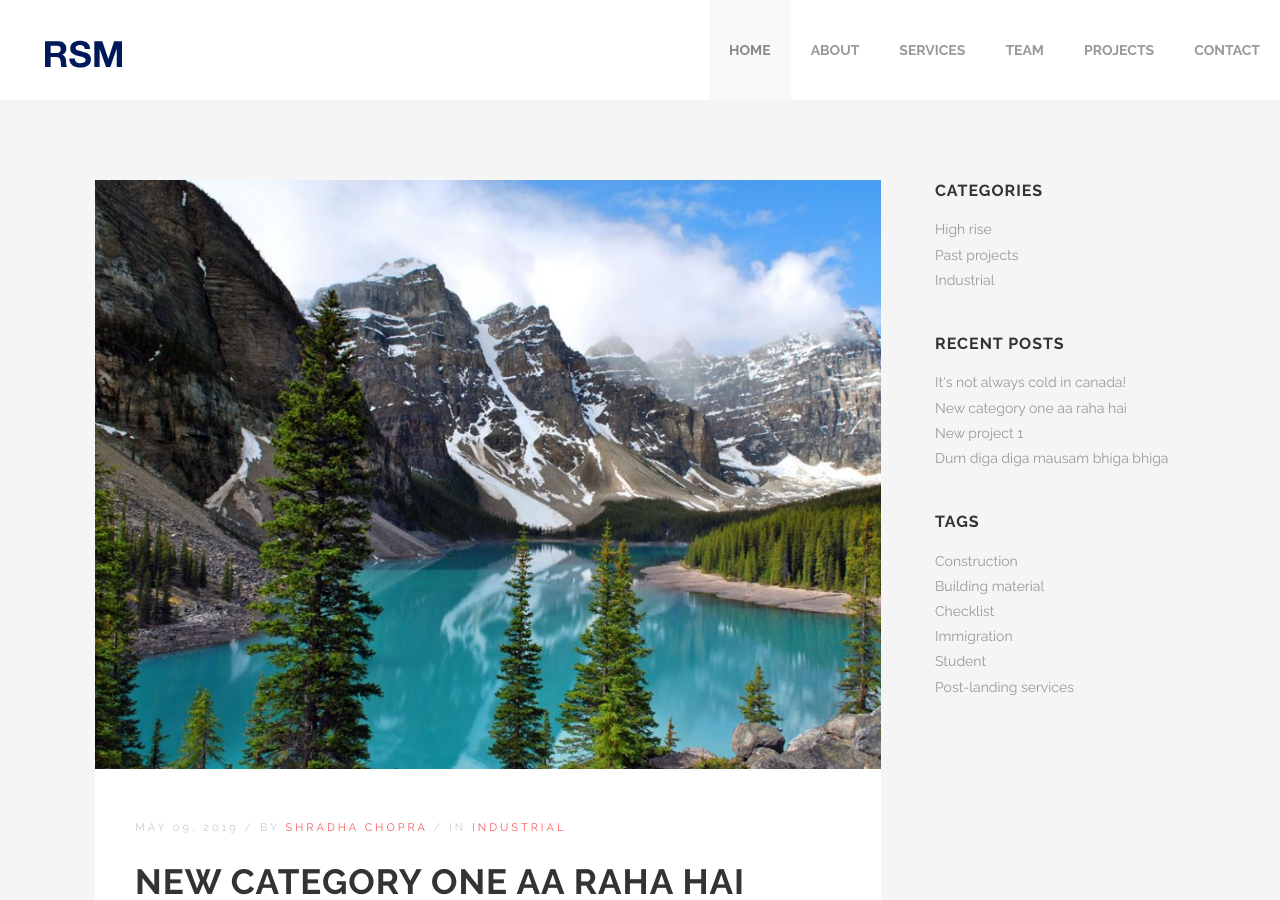
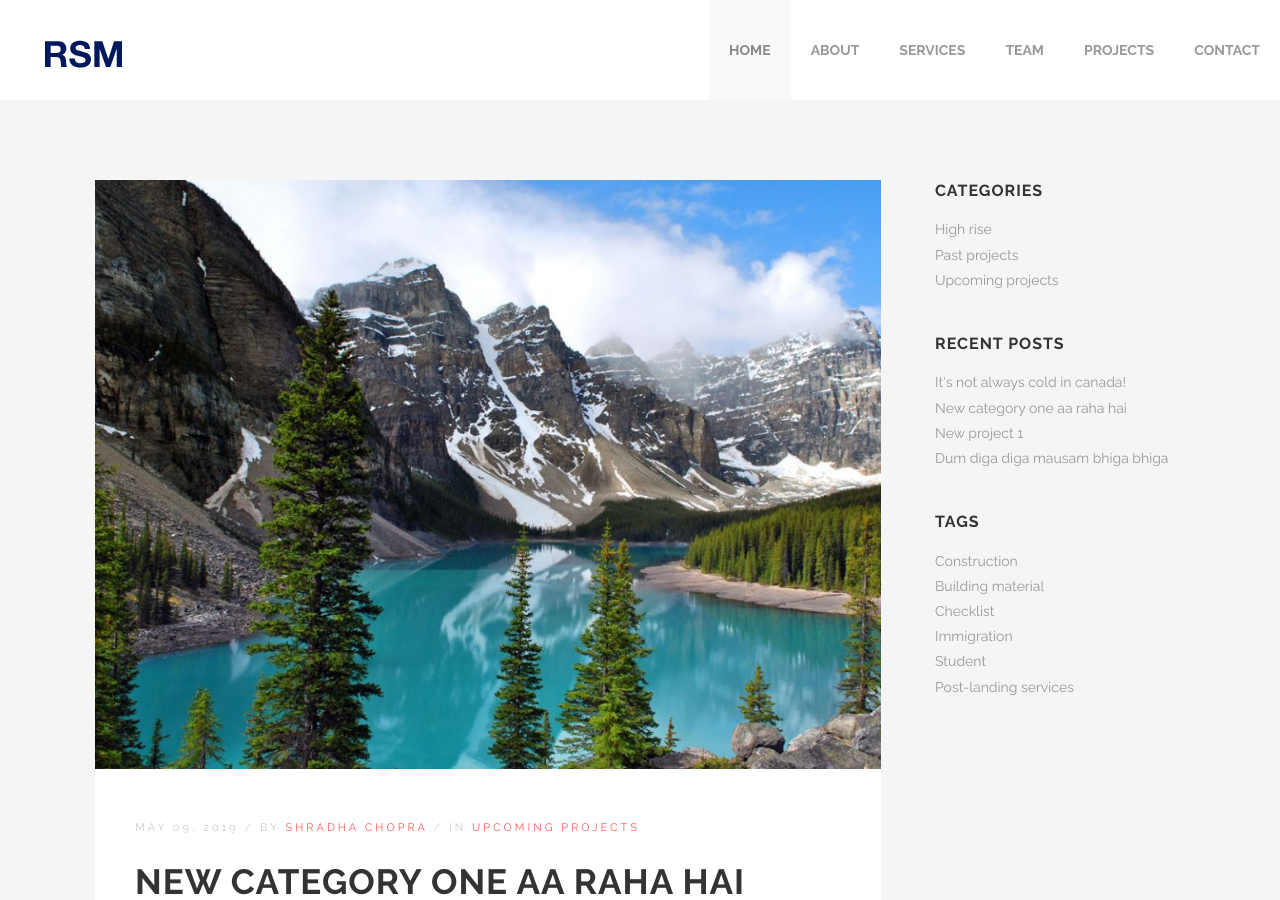
Before and after one commit to prabhav/rsm, a Jekyll site: the page built from _posts/2019-05-09-samplecat.markdown, in a window 1280 px wide and 900 px high. Built offline with Jekyll 4.4.1, drawn with Linux system fonts in a browser that asks for light colours.

Commit message:
Updated Samplecat

```diff
--- a/_posts/2019-05-09-samplecat.markdown
+++ b/_posts/2019-05-09-samplecat.markdown
@@ -2,7 +2,7 @@
 title: new category one aa raha hai
 date: 2019-05-09 00:16:00 +05:30
 categories:
-- Industrial
+- upcoming projects
 tags:
 - Checklist
 - Immigration
```
